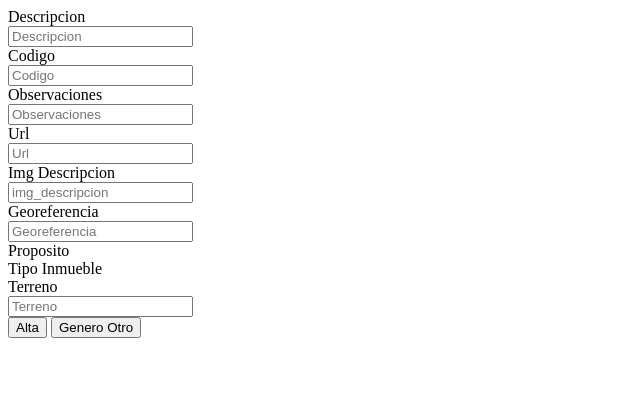
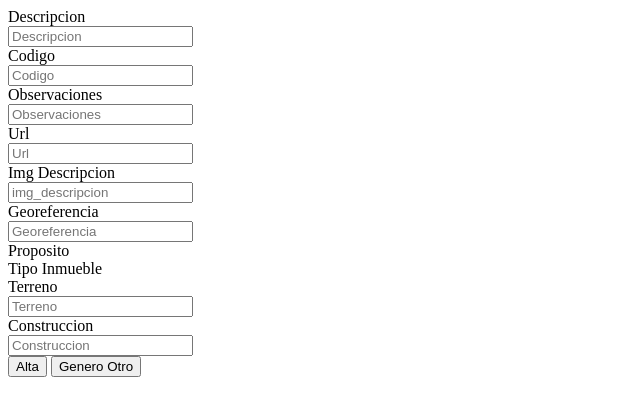
Before and after one commit to gamboamartin/inmobiliaria, a PHP site: page /templates/inputs/wt_hogar/alta.php in a window 1280 px wide. Shown: the top 416 px of the page, without its empty margins (0-640 px from the left). Run offline with PHP 8.4, Linux system fonts and the light colour scheme; the template is opened without the code that fills it, so the values that code supplies are empty.

Commit message:
v0.14.3 se agrego construccion a CRUD wt_hogar

```diff
--- a/controllers/controlador_wt_hogar.php
+++ b/controllers/controlador_wt_hogar.php
@@ -34,6 +34,7 @@ class controlador_wt_hogar extends system {
         $this->rows_lista[] = 'wt_proposito_id';
         $this->rows_lista[] = 'wt_tipo_inmueble_id';
         $this->rows_lista[] = 'terreno';
+        $this->rows_lista[] = 'construccion';
         parent::__construct(html:$html, link: $link,modelo:  $modelo, obj_link: $obj_link, paths_conf: $paths_conf);
 
         $this->titulo_lista = 'Hogares';
--- a/templates/inputs/wt_hogar/alta.php
+++ b/templates/inputs/wt_hogar/alta.php
@@ -49,9 +49,15 @@
     </div>
 </div>
 <div class="control-group col-sm-6">
-    <label class="control-label" for="georeferencia">Terreno</label>
+    <label class="control-label" for="terreno">Terreno</label>
     <div class="controls">
         <input type="text" name="terreno" value="" class="form-control" required="" id="terreno" placeholder="Terreno">
+    </div>
+</div>
+<div class="control-group col-sm-6">
+    <label class="control-label" for="construccion">Construccion</label>
+    <div class="controls">
+        <input type="text" name="construccion" value="" class="form-control" required="" id="construccion" placeholder="Construccion">
     </div>
 </div>
 <div class="control-group btn-alta">
--- a/templates/inputs/wt_hogar/modifica.php
+++ b/templates/inputs/wt_hogar/modifica.php
@@ -64,5 +64,11 @@ use config\views;
         <input type="text" name="terreno" value="<?php echo $controlador->row_upd->terreno; ?>" class="form-control" required="" id="terreno" placeholder="Terreno">
     </div>
 </div>
+<div class="control-group col-sm-6">
+    <label class="control-label" for="construccion">Construccion</label>
+    <div class="controls">
+        <input type="text" name="construccion" value="<?php echo $controlador->row_upd->construccion; ?>" class="form-control" required="" id="construccion" placeholder="Construccion">
+    </div>
+</div>
 
 <?php include (new views())->ruta_templates.'botons/submit/modifica_bd.php';?>
--- a/templates/listas/wt_hogar/row.php
+++ b/templates/listas/wt_hogar/row.php
@@ -12,6 +12,7 @@
     <td><?php echo $row->wt_hogar_wt_proposito_id; ?></td>
     <td><?php echo $row->wt_hogar_wt_tipo_inmueble_id; ?></td>
     <td><?php echo $row->wt_hogar_terreno ?></td>
+    <td><?php echo $row->wt_hogar_construccion ?></td>
 
 
     <!-- End dynamic generated -->
--- a/templates/listas/wt_hogar/thead.php
+++ b/templates/listas/wt_hogar/thead.php
@@ -9,6 +9,7 @@
     <th data-breakpoints="xs sm md"  data-type="html">Proposito</th>
     <th data-breakpoints="xs sm md"  data-type="html">Tipo Inmueble</th>
     <th data-breakpoints="xs sm md"  data-type="html">Terreno</th>
+    <th data-breakpoints="xs sm md"  data-type="html">Construccion</th>
     <th data-breakpoints="xs md" class="control"  data-type="html">Modifica</th>
     <th data-breakpoints="xs md" class="control"  data-type="html">Elimina</th>
 </tr>
```
